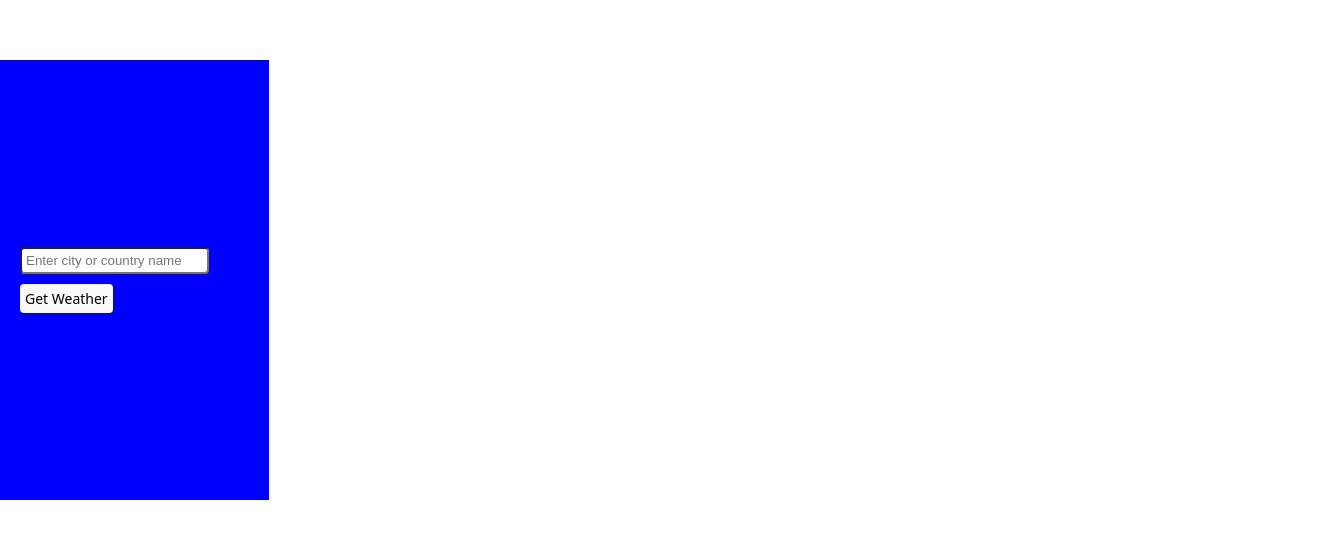
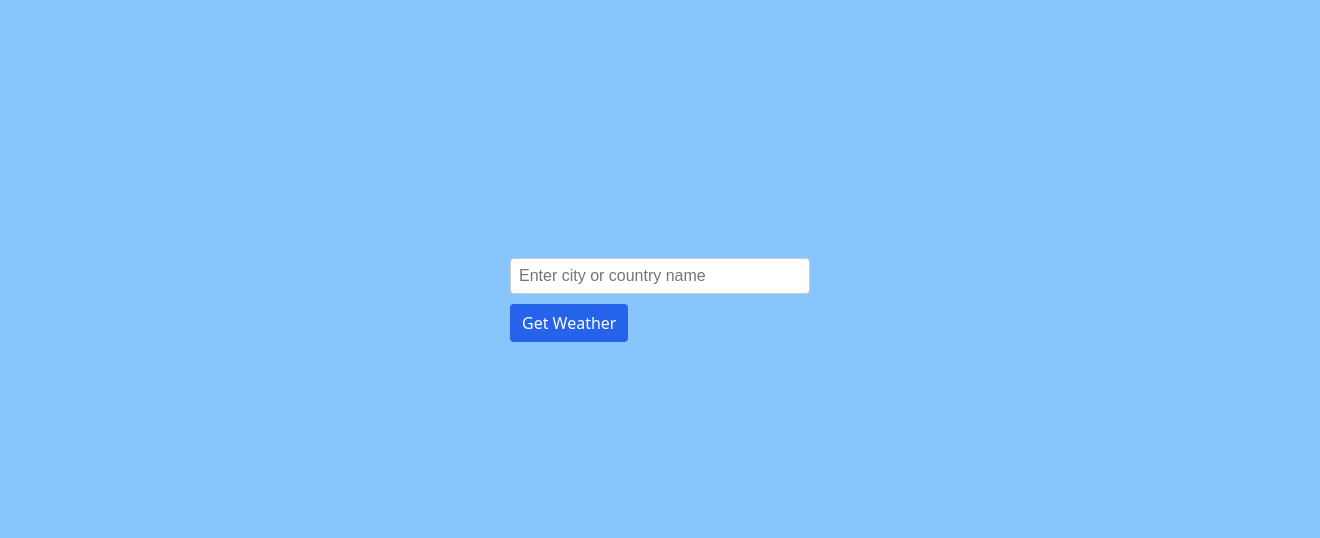
Before and after one commit to Sandhya0726/weather-app, a React (Vite) app: page / in a window 1280 px wide. Shown: the part 120-658 px from the top of the page, 1320 px wide, since content can reach past the window. Built offline with nearby package versions, Linux system fonts and the light colour scheme.

Commit message:
fix: style in the weather app

```diff
--- a/src/components/Weather.tsx
+++ b/src/components/Weather.tsx
@@ -1,6 +1,7 @@
 import { useState } from 'react';
-import { weatherCodeMap } from '../constants/WeatherCode';
+import { WeatherCodeIcons, weatherCodeMap } from '../constants/WeatherCode';
 import type { GeoData, WeatherData } from '../types/WeatherDataTypes';
+import '../styles/Weather.css';
 
 const Weather = () => {
   const [cityName, setCityName] = useState('');
@@ -12,9 +13,8 @@ const Weather = () => {
       const res = await fetch(
         `https://geocoding-api.open-meteo.com/v1/search?name=${cityName}`
       );
+
       const data = await res.json();
-      console.log(data);
-
       if (data.results && data.results.length > 0) {
         setGeoData(data.results[0]);
 
@@ -23,7 +23,6 @@ const Weather = () => {
         );
         const weatherData = await weatherRes.json();
         setWeather(weatherData);
-        console.log(weatherData);
       } else {
         alert('No results found!');
       }
@@ -41,51 +40,25 @@ const Weather = () => {
   };
 
   return (
-    <div
-      style={{
-        display: 'flex',
-        flexDirection: 'column',
-        backgroundColor: 'blue',
-        alignItems: 'start',
-        gap: 10,
-        width: '100%',
-        justifyContent: 'center',
-        height: '50vh',
-        padding: 20,
-        color: 'white',
-      }}
-    >
+    <div className="weather-container">
+      <div className="search-box">
         <input
+          type="search"
           value={cityName}
           onChange={(e) => setCityName(e.target.value)}
-        style={{
-          padding: 4,
-          borderRadius: 4,
-          outline: 'none',
-        }}
-        type="text"
           placeholder="Enter city or country name"
         />
-      <button
-        onClick={handleClick}
-        style={{
-          padding: 4,
-          fontSize: '14px',
-          borderRadius: 4,
-          cursor: 'pointer',
-          outline: 'none',
-        }}
-      >
-        Get Weather
-      </button>
+        <button onClick={handleClick}>Get Weather</button>
+      </div>
 
       {geoData && (
-        <div style={{ marginTop: 20 }}>
+        <div className="weather-wrapper">
+          <div className="weather-info">
             <h3>
               Current Weather: {geoData?.name}, {geoData?.country}
             </h3>
             <p>
-            Temperature: {weather?.current_weather?.temperature}{' '}
+              Temperature: {weather?.current_weather?.temperature}
               {weather?.current_weather_units?.temperature}
             </p>
             <p>
@@ -95,10 +68,14 @@ const Weather = () => {
             <p>Humidity: {weather?.hourly?.relative_humidity_2m[0]}%</p>
             <p>
               Condition:{' '}
-            {weather?.current_weather?.weathercode !== undefined
-              ? weatherCodeMap?.[weather.current_weather.weathercode]
-              : ''}
+              {weather?.current_weather?.weathercode !== undefined &&
+                weatherCodeMap?.[weather.current_weather.weathercode]}
             </p>
+          </div>
+          <div className="weather-icon">
+            {weather?.current_weather?.weathercode !== undefined &&
+              WeatherCodeIcons?.[weather.current_weather.weathercode]}
+          </div>
         </div>
       )}
     </div>
--- a/src/constants/WeatherCode.ts
+++ b/src/constants/WeatherCode.ts
@@ -28,3 +28,34 @@ export const weatherCodeMap: Record<number, string> = {
   96: 'Thunderstorm with slight hail',
   99: 'Thunderstorm with heavy hail',
 };
+
+export const WeatherCodeIcons: Record<number, string> = {
+  0: '☀️',
+  1: '🌤️',
+  2: '⛅',
+  3: '☁️',
+  45: '🌫️',
+  48: '🌁',
+  51: '🌦️',
+  53: '🌧️',
+  55: '🌧️',
+  56: '🌨️',
+  57: '❄️',
+  61: '🌧️',
+  63: '🌧️',
+  65: '🌧️',
+  66: '❄️',
+  67: '❄️',
+  71: '❄️',
+  73: '❄️',
+  75: '❄️',
+  77: '🌨️',
+  80: '🌦️',
+  81: '🌧️',
+  82: '🌧️',
+  85: '❄️',
+  86: '❄️',
+  95: '⛈️',
+  96: '⛈️',
+  99: '⛈️',
+};
--- /dev/null
+++ b/src/styles/Weather.css
@@ -0,0 +1,102 @@
+.weather-container {
+  width: 100vw;
+  height: 100vh;
+  background-color: #89c5fd;
+  display: flex;
+  flex-direction: row;
+  gap: 30px;
+  align-items: center;
+  justify-content: center;
+  padding: 20px;
+}
+
+.search-box {
+  display: flex;
+  flex-direction: column;
+  align-items: flex-start;
+  gap: 10px;
+  justify-content: center;
+  height: auto;
+  color: white;
+}
+
+.search-box input {
+  width: 300px;
+  font-size: 16px;
+  padding: 8px;
+  border-radius: 4px;
+  outline: none;
+  border: 1px solid #ccc;
+}
+
+.search-box button {
+  padding: 8px 12px;
+  font-size: 16px;
+  border-radius: 4px;
+  border: none;
+  cursor: pointer;
+  background: #2563eb;
+  color: white;
+  transition: 0.2s;
+}
+
+.search-box button:hover {
+  background: #1d4ed8;
+}
+
+.weather-wrapper {
+  margin-top: 20px;
+  display: flex;
+  gap: 20px;
+  flex-direction: row;
+  align-items: flex-start;
+}
+
+.weather-info {
+  display: flex;
+  flex-direction: column;
+  align-items: flex-start;
+  gap: 6px;
+  background-color: #f9fcff;
+  box-shadow: 0 4px 12px rgba(0, 0, 0, 0.1);
+  padding: 20px 24px;
+  border-radius: 12px;
+  max-width: 300px;
+}
+
+.weather-icon {
+  font-size: 100px;
+}
+
+@media (max-width: 768px) {
+  .weather-container {
+    flex-direction: column;
+    gap: 20px;
+    height: auto;
+    padding: 40px 20px;
+  }
+
+  .weather-wrapper {
+    flex-direction: column;
+    align-items: center;
+  }
+
+  .search-box {
+    align-items: center;
+  }
+
+  .search-box input {
+    width: 100%;
+    max-width: 280px;
+  }
+
+  .weather-info {
+    max-width: 100%;
+    text-align: start;
+    align-items: start;
+  }
+
+  .weather-icon {
+    font-size: 80px;
+  }
+}
```
Lines whose indentation alone changed are shown as unchanged.
